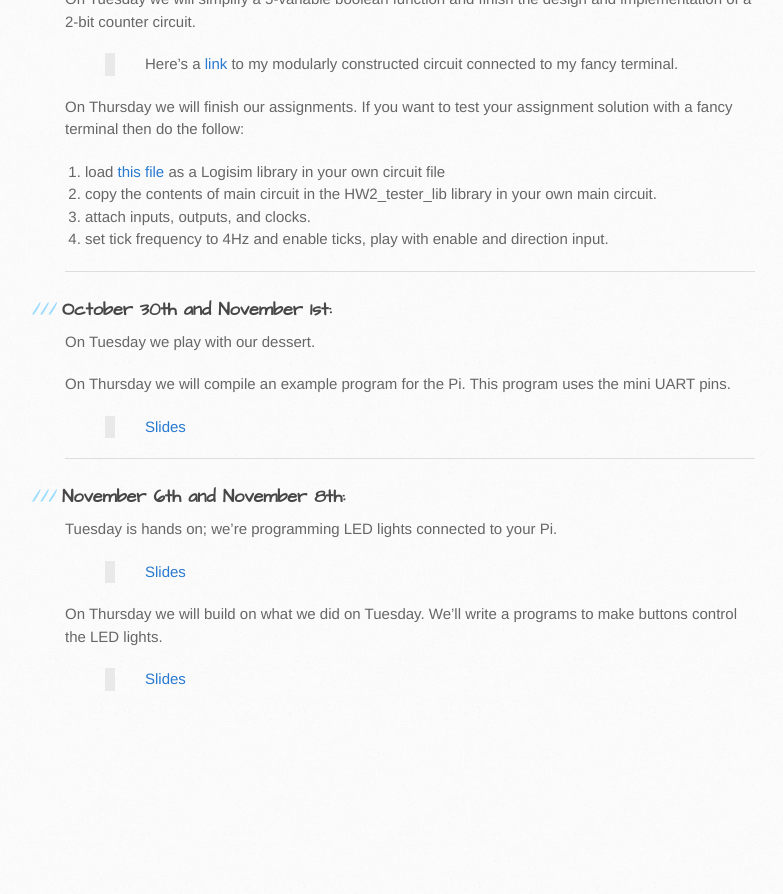
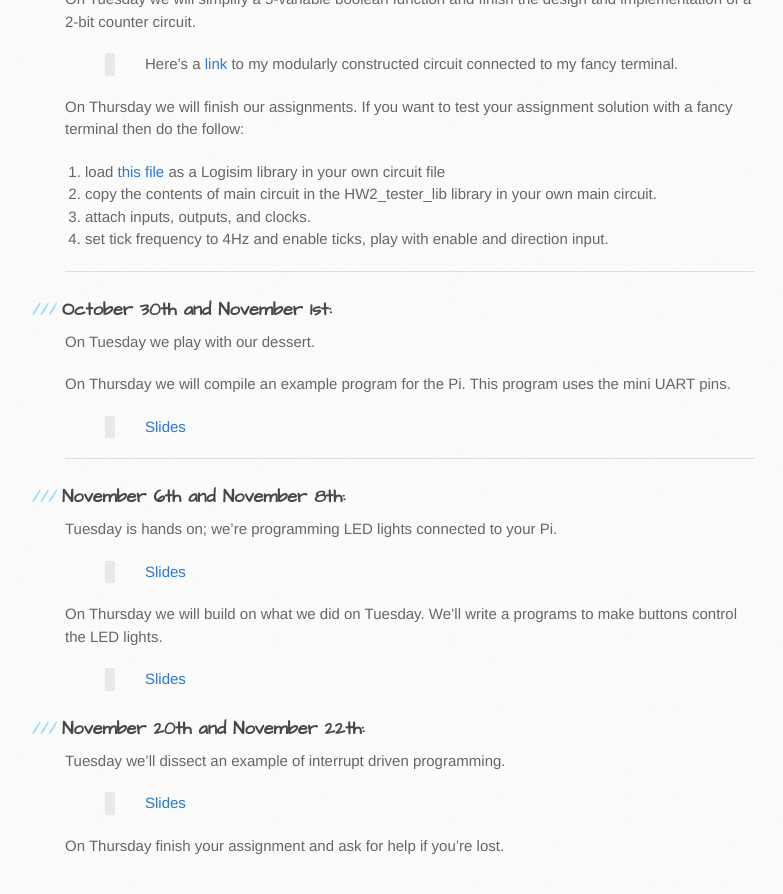
Before and after one commit to philstutorials/philstutorials.github.io, a Jekyll site: the page built from CPSC359.md, in a window 1280 px wide and 900 px high, scrolled down 1540 px. Shown: the top 894 px of the window, without its empty margins (105-888 px from the left). Built offline with Jekyll 4.4.1, drawn with Linux system fonts in a browser that asks for light colours; our own code applies the rules of GitHub Pages for plain Markdown files; before the commit the page ends 2273 px from its top, so only the background shows below that.

Commit message:
Update CPSC359.md

```diff
--- a/CPSC359.md
+++ b/CPSC359.md
@@ -82,3 +82,9 @@ Tuesday is hands on; we're programming LED lights connected to your Pi.
 
 On Thursday we will build on what we did on Tuesday. We'll write a programs to make buttons control the LED lights.
 > [Slides](https://slides.com/pathomas/gpio-programming-button)
+
+### November 20th and November 22th:
+Tuesday we'll dissect an example of interrupt driven programming.
+> [Slides](https://slides.com/pathomas/gpio-programming-interrupts#/)
+
+On Thursday finish your assignment and ask for help if you're lost.
```
